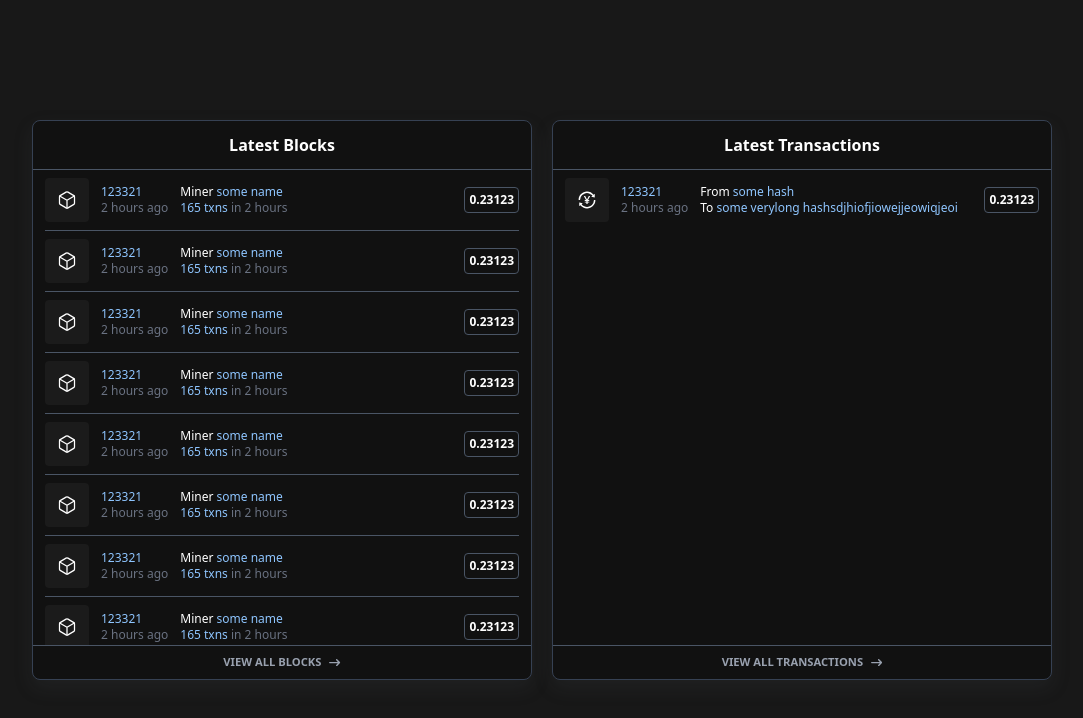
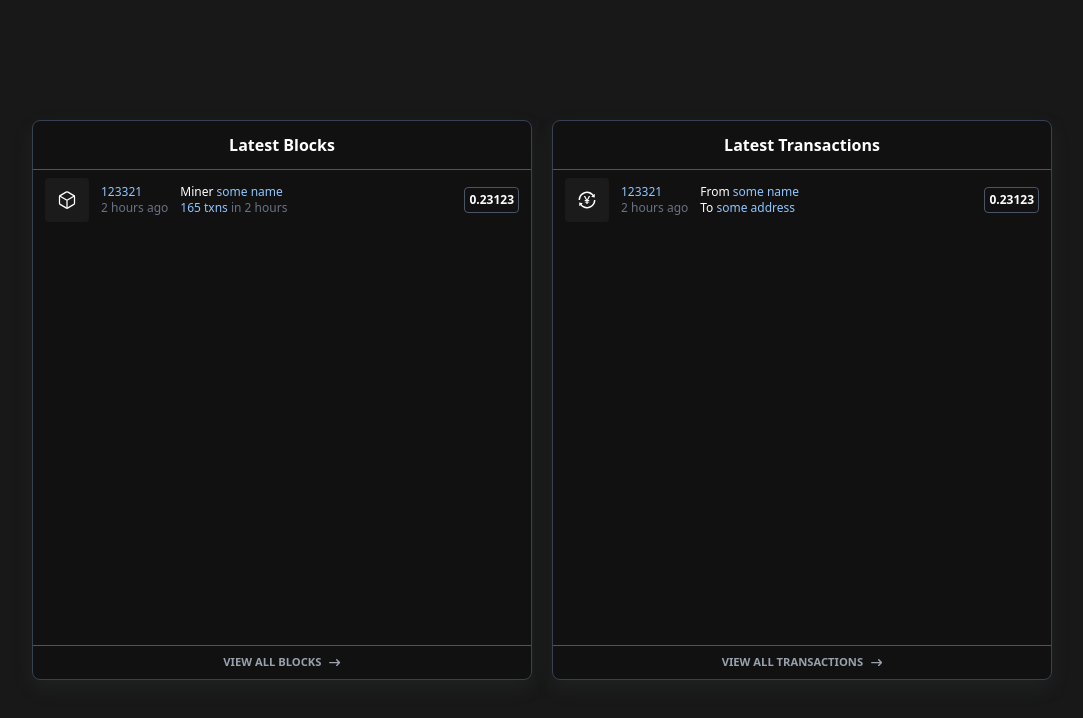
Before and after one commit to pross1312/Mycoin, a React (Vite) app: page / in a window 1280 px wide. Shown: the top 718 px of the page, without its empty margins (98-1181 px from the left). Built offline with nearby package versions, Linux system fonts and the light colour scheme.

Commit message:
Basic api

```diff
--- /dev/null
+++ b/src/api.jsx
@@ -0,0 +1,31 @@
+export default {
+  getLatestBlocks: async () => {
+    return [
+      {
+        id: 123321,
+        amount: 0.23123,
+        timestamp: 10000,
+        miner: {
+          name: "some name",
+          address: "some address"
+        },
+        transactionCount: 165,
+        duration: 10000
+      }
+    ];
+  },
+
+  getLatestTransactions: async () => {
+    return [
+      {
+        id: 123321,
+        amount: 0.23123,
+        timestamp: 10000,
+        fromAddress: "some name",
+        toAddress: "some address",
+        transactionCount: 165,
+        duration: 10000
+      }
+    ];
+  }
+}
--- a/src/home/index.jsx
+++ b/src/home/index.jsx
@@ -2,6 +2,8 @@
 import { FaArrowRightLong } from "react-icons/fa6";
 import { AiOutlineTransaction } from "react-icons/ai";
 import { IoCubeOutline } from "react-icons/io5";
+import { useState, useEffect } from "react";
+import Api from "#/api";
 
 const LIST_TYPE = {
   BLOCK: {label: "Latest Blocks", link: "VIEW ALL BLOCKS"},
@@ -99,105 +101,16 @@ function TransactionContent({fromAddress, toAddress}) {
 }
 
 export default function() {
-  const blocks = [
-    {
-      id: 123321,
-      amount: 0.23123,
-      timestamp: 10000,
-      miner: {
-        name: "some name",
-        address: "some address"
-      },
-      transactionCount: 165,
-      duration: 10000
-    },
-    {
-      id: 123321,
-      amount: 0.23123,
-      timestamp: 10000,
-      miner: {
-        name: "some name",
-        address: "some address"
-      },
-      transactionCount: 165,
-      duration: 10000
-    },
-    {
-      id: 123321,
-      amount: 0.23123,
-      timestamp: 10000,
-      miner: {
-        name: "some name",
-        address: "some address"
-      },
-      transactionCount: 165,
-      duration: 10000
-    },
-    {
-      id: 123321,
-      amount: 0.23123,
-      timestamp: 10000,
-      miner: {
-        name: "some name",
-        address: "some address"
-      },
-      transactionCount: 165,
-      duration: 10000
-    },
-    {
-      id: 123321,
-      amount: 0.23123,
-      timestamp: 10000,
-      miner: {
-        name: "some name",
-        address: "some address"
-      },
-      transactionCount: 165,
-      duration: 10000
-    },
-    {
-      id: 123321,
-      amount: 0.23123,
-      timestamp: 10000,
-      miner: {
-        name: "some name",
-        address: "some address"
-      },
-      transactionCount: 165,
-      duration: 10000
-    },
-    {
-      id: 123321,
-      amount: 0.23123,
-      timestamp: 10000,
-      miner: {
-        name: "some name",
-        address: "some address"
-      },
-      transactionCount: 165,
-      duration: 10000
-    },
-    {
-      id: 123321,
-      amount: 0.23123,
-      timestamp: 10000,
-      miner: {
-        name: "some name",
-        address: "some address"
-      },
-      transactionCount: 165,
-      duration: 10000
-    },
-  ];
-  const transactions = [
-    {
-      id: 123321,
-      amount: 0.23123,
-      timestamp: 10000,
-      fromAddress: "some hash",
-      toAddress: "some verylong hashsdjhiofjiowejjeowiqjeoi",
-    },
-  ];
+  const [blocks, setBlocks] = useState([]);
+  const [transactions, setTransactions] = useState([]);
+  useEffect(async () => {
+    try {
+      setBlocks(await Api.getLatestBlocks());
+      setTransactions(await Api.getLatestTransactions());
+    } catch(error) {
+      console.error(error);
+    }
+  }, []);
   return (
     <div className="bg-black w-screen h-screen flex">
       <div className="my-auto flex w-full h-fit justify-center gap-5">
```
